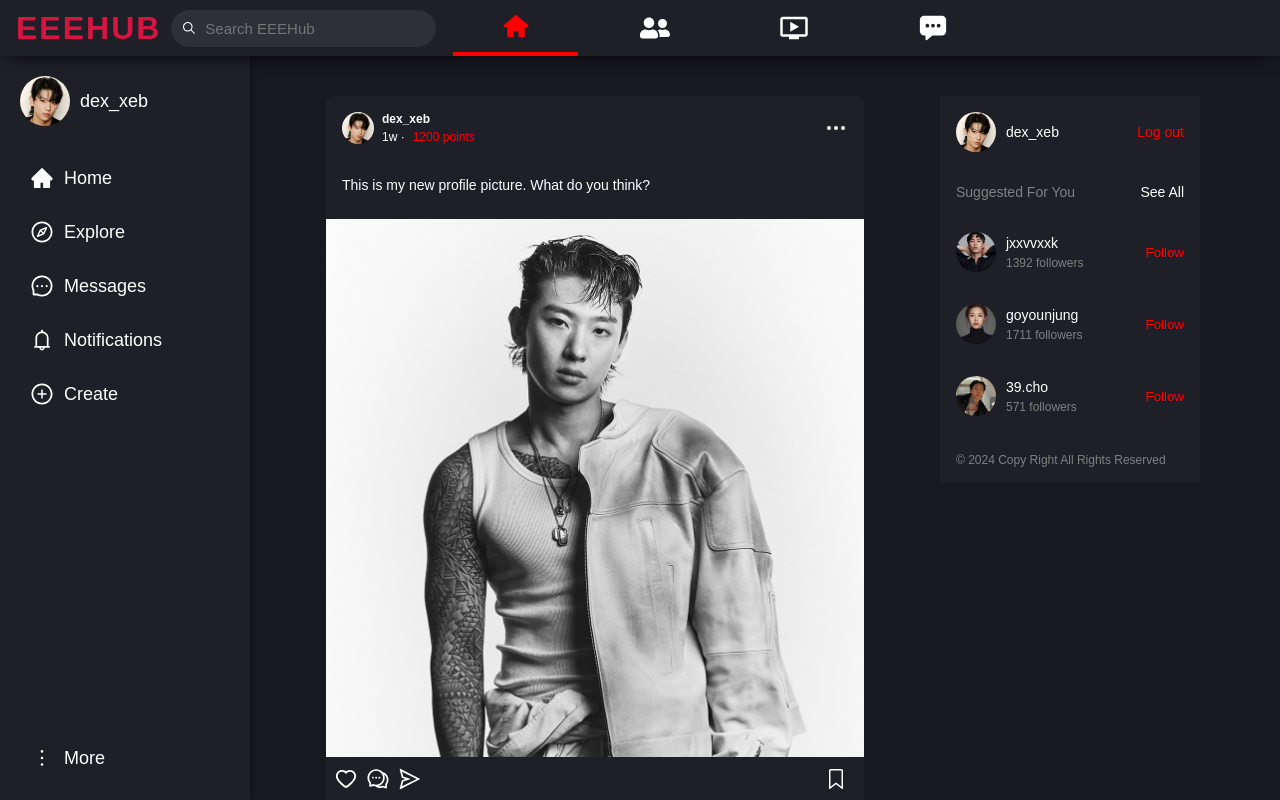
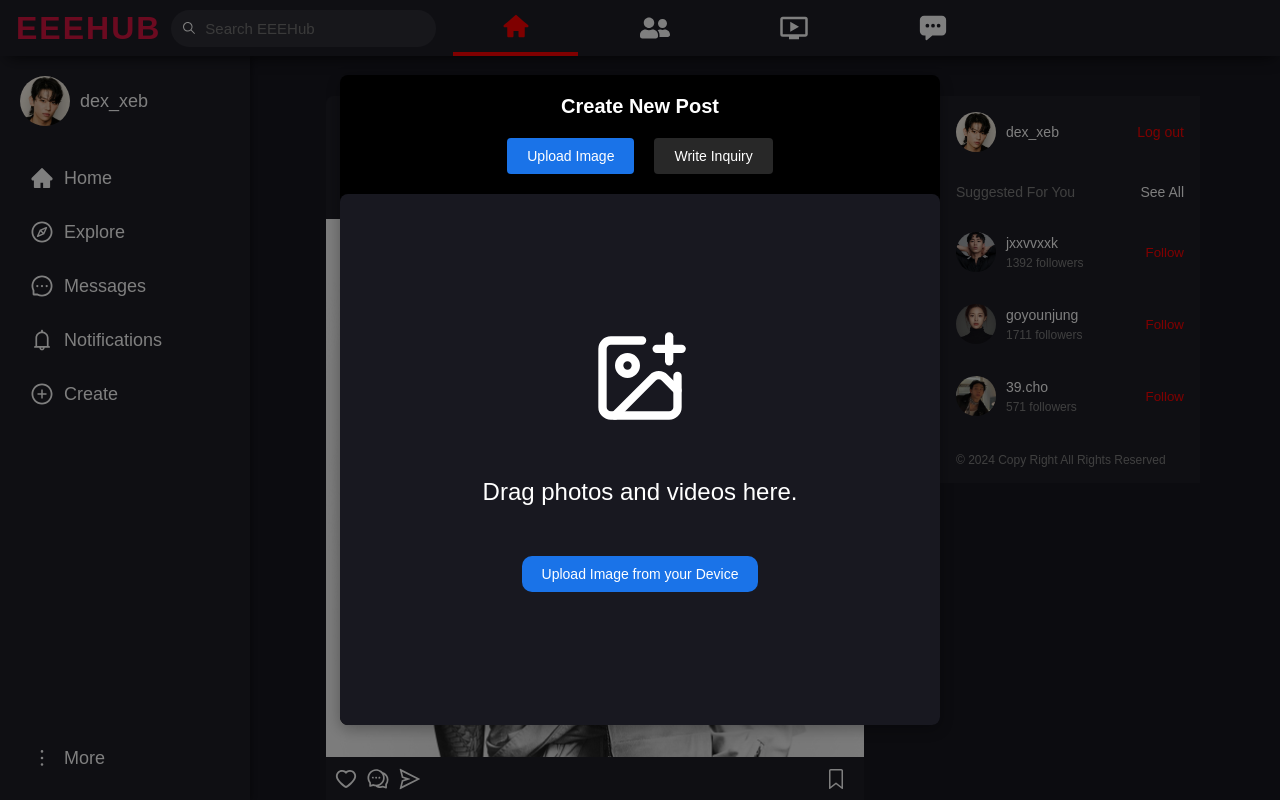
Before and after one commit to xeojune/NTU-EEEHUB, a React (Vite) app in the folder Frontend/: page / in a window 1280 px wide. Both pictures are taken after a click on the element "Create". Shown: the top 800 px of the page. Built offline with nearby package versions, Linux system fonts and the light colour scheme.

Commit message:
Create Post Component

```diff
--- a/Frontend/package.json
+++ b/Frontend/package.json
@@ -12,6 +12,7 @@
   "dependencies": {
     "react": "^18.3.1",
     "react-dom": "^18.3.1",
+    "react-easy-crop": "^5.2.0",
     "react-icons": "^5.4.0",
     "react-router": "^7.0.2",
     "styled-components": "^6.1.13"
--- /dev/null
+++ b/Frontend/src/components/ModalCard.tsx
@@ -0,0 +1,67 @@
+import React from 'react';
+import styled from 'styled-components';
+
+interface ModalCardProps {
+  width?: string;
+  height?: string;
+  radius?: string;
+  background?: string;
+  color?: string;
+  children?: React.ReactNode;
+  onClose?: () => void;
+}
+
+const ModalOverlay = styled.div`
+  position: fixed;
+  top: 0;
+  left: 0;
+  width: 100vw;
+  height: 100vh;
+  background-color: rgba(0, 0, 0, 0.5); /* Backdrop */
+  display: flex;
+  justify-content: center;
+  align-items: center;
+  z-index: 9999;
+`;
+
+const ModalContainer = styled.div<ModalCardProps>`
+  background-color: ${(props) => props.background || '#181820'};
+  width: ${(props) => props.width || '400px'};
+  height: ${(props) => props.height || 'auto'};
+  border-radius: ${(props) => props.radius || '8px'};
+  color: ${(props) => props.color || '#fff'};
+  padding-top: 20px;
+  box-shadow: 0 4px 15px rgba(0, 0, 0, 0.3);
+  display: flex;
+  flex-direction: column;
+  justify-content: center;
+  align-items: center;
+  position: relative;
+`;
+
+const ModalCard: React.FC<ModalCardProps> = ({
+  width,
+  height,
+  radius,
+  background,
+  children,
+  onClose,
+}) => {
+  return (
+    <ModalOverlay onClick={onClose}>
+      <ModalContainer
+        width={width}
+        height={height}
+        radius={radius}
+        background={background}
+        onClick={(e) => {
+          e.stopPropagation(); // Stops the click event from propagating to the overlay
+        }}
+      >
+        {children}
+      </ModalContainer>
+    </ModalOverlay>
+  );
+};
+
+export default ModalCard;
--- /dev/null
+++ b/Frontend/src/components/NewPost/NewPost.tsx
@@ -0,0 +1,104 @@
+import React, { useState } from 'react';
+import ModalCard from '../ModalCard';
+import {
+  NewPostContainer,
+  NewPostTitle,
+  NewPostOptionSelector,
+  NewPostOptionButton,
+  UploadContainer,
+  InquiryContainer,
+  StyledFileLabel,
+  StyledFileInput,
+  ImageIconContainer,
+  ImageWrapper,
+  DraggableImage
+} from '../../styles/NewPost/NewPostStyle';
+import Cropper from 'react-easy-crop';
+
+interface NewPostProps {
+  onClose: () => void; // Function to close the modal
+}
+
+const NewPost: React.FC<NewPostProps> = ({ onClose }) => {
+  const [activeOption, setActiveOption] = useState<'upload' | 'inquiry'>('upload');
+  const [uploadedImage, setUploadedImage] = useState<string | null>(null);
+  const [crop, setCrop] = useState({ x: 0, y: 0 });
+  const [zoom, setZoom] = useState(1);
+
+  // Handle file upload
+  const handleFileUpload = (e: React.ChangeEvent<HTMLInputElement>) => {
+    if (e.target.files && e.target.files[0]) {
+      const file = e.target.files[0];
+      setUploadedImage(URL.createObjectURL(file)); // Create a temporary URL for the image
+    }
+  };
+
+  // Hanlde image crop
+  const onCropComplete = (croppedArea: any, croppedAreaPixels: any) => {
+    console.log(croppedArea, croppedAreaPixels);
+  }
+
+  return (
+    <ModalCard width="600px" height="650px" radius="8px" onClose={onClose} background="black">
+      <NewPostTitle>Create New Post</NewPostTitle>
+
+      {/* Option Selector */}
+      <NewPostOptionSelector>
+        <NewPostOptionButton
+          isActive={activeOption === 'upload'}
+          onClick={() => setActiveOption('upload')}
+        >
+          Upload Image
+        </NewPostOptionButton>
+        <NewPostOptionButton
+          isActive={activeOption === 'inquiry'}
+          onClick={() => setActiveOption('inquiry')}
+        >
+          Write Inquiry
+        </NewPostOptionButton>
+      </NewPostOptionSelector>
+
+      {/* Content Based on Selection */}
+      <NewPostContainer>
+        {activeOption === 'upload' && (
+          <UploadContainer>
+            {uploadedImage ? (
+              <ImageWrapper>
+                {/* <DraggableImage src={uploadedImage} alt="Uploaded" /> */}
+                <Cropper
+                  image={uploadedImage}
+                  crop={crop}
+                  zoom={zoom}
+                  aspect={1 / 1}
+                  onCropChange={setCrop}
+                  onCropComplete={onCropComplete}
+                  cropSize={{ width: 550, height: 550 }}
+                  style={{ containerStyle: { width: '100%' } }}
+                  onZoomChange={setZoom}
+                />
+              </ImageWrapper>
+            ) : (
+              <>
+                <ImageIconContainer />
+                <p style={{ color: 'white', fontSize: '24px' }}>Drag photos and videos here.</p>
+                <StyledFileLabel>
+                  Upload Image from your Device
+                  <StyledFileInput type="file" accept="image/*" onChange={handleFileUpload} />
+                </StyledFileLabel>
+              </>
+            )}
+          </UploadContainer>
+        )}
+
+        {activeOption === 'inquiry' && (
+          <InquiryContainer>
+            <p style={{ color: 'white' }}>Write your inquiry post below:</p>
+            <textarea placeholder="Write your inquiry here..." rows={10} />
+          </InquiryContainer>
+        )}
+      </NewPostContainer>
+    </ModalCard>
+  );
+};
+
+export default NewPost;
--- a/Frontend/src/components/SideBar/SideBar.tsx
+++ b/Frontend/src/components/SideBar/SideBar.tsx
@@ -13,13 +13,19 @@ import {
 import { AiFillHome, AiOutlineCompass, AiOutlineMessage, AiOutlineBell, AiOutlinePlusCircle, AiOutlineMore } from 'react-icons/ai'
 import User1Profile from '../../assets/userImg/User1.png'
 import { Link, useNavigate } from 'react-router'
+import NewPost from '../NewPost/NewPost'
 
 const SideBar: React.FC = () => {
   const [showDropdown, setShowDropdown] = useState<boolean>(false); // Toggle dropdown
+  const [showCreate, setShowCreate] = useState<boolean>(false); // Toggle modal
   const navigate = useNavigate();
   const username = 'dex_xeb';
 
+  const openCreateModal = () => setShowCreate(true);
+  const closeCreateModal = () => setShowCreate(false);
+
   return (
+    <>
       <SideBarContainer>
         {/* User Information */}
         <UserInfo onClick={() => navigate(`/${username}`)}>
@@ -40,7 +46,7 @@ const SideBar: React.FC = () => {
         <SideBarItem>
           <AiOutlineBell size={24} /> Notifications
         </SideBarItem>
-      <SideBarItem>
+        <SideBarItem onClick={openCreateModal}>
           <AiOutlinePlusCircle size={24} /> Create
         </SideBarItem>
 
@@ -59,7 +65,9 @@ const SideBar: React.FC = () => {
           )}
         </div>
       </SideBarContainer>
-  )
-}
+      {showCreate && <NewPost onClose={closeCreateModal}/>}
+    </>
+  );
+};
 
 export default SideBar
--- /dev/null
+++ b/Frontend/src/styles/NewPost/NewPostStyle.ts
@@ -0,0 +1,130 @@
+import styled from "styled-components";
+import { LuImagePlus } from "react-icons/lu";
+
+export const NewPostContainer = styled.div`
+  width: 100%;
+  height: 600px;
+  display: flex;
+  justify-content: center;
+  align-items: center;
+  background-color: #181820;
+  border-radius: 8px;
+  position: relative;
+`;
+
+export const NewPostTitle = styled.p`
+  font-size: 20px;
+  font-weight: 600;
+  margin-bottom: 20px;
+  color: white;
+  text-align: center;
+`;
+
+export const NewPostOptionSelector = styled.div`
+  display: flex;
+  justify-content: center;
+  gap: 20px;
+  margin-bottom: 20px;
+`;
+
+export const NewPostOptionButton = styled.button<{ isActive: boolean }>`
+  background-color: ${(props) => (props.isActive ? '#1a73e8' : '#282828')};
+  color: white;
+  border: none;
+  padding: 10px 20px;
+  border-radius: 4px;
+  cursor: pointer;
+  font-size: 14px;
+  font-weight: 500;
+
+  &:hover {
+    background-color: ${(props) => (props.isActive ? '#1665c1' : '#383838')};
+  }
+`;
+
+export const PostContentContainer = styled.div`
+  display: flex;
+  flex-direction: column;
+  align-items: center;
+  width: 100%;
+  padding: 20px;
+  background-color: #181820;
+  border-radius: 8px;
+`;
+
+export const UploadContainer = styled.div`
+  display: flex;
+  flex-direction: column;
+  align-items: center;
+  justify-content: center;
+  gap: 50px;
+  width: 100%;
+  height: 100%;
+`;
+
+export const ImageIconContainer = styled(LuImagePlus)`
+    width: 100px;
+    height: 100px;
+`
+export const StyledFileLabel = styled.label`
+  background-color: #1a73e8;
+  color: white;
+  padding: 10px 20px;
+  border-radius: 10px;
+  cursor: pointer;
+  font-size: 14px;
+  font-weight: 500;
+  text-align: center;
+
+  &:hover {
+    background-color: #1665c1;
+  }
+`;
+
+export const StyledFileInput = styled.input`
+  display: none; /* Hide the actual file input */
+`;
+
+export const ImageWrapper = styled.div`
+  width: 100%;
+  height: 100%;
+  position: relative;
+  overflow: hidden;
+`;
+
+export const DraggableImage = styled.img`
+  width: 100%;
+  height: auto;
+  position: absolute;
+  top: 0;
+  left: 0;
+  cursor: grab;
+
+  &:active {
+    cursor: grabbing;
+  }
+`;
+
+
+
+export const InquiryContainer = styled.div`
+  display: flex;
+  flex-direction: column;
+  align-items: center;
+  width: 100%;
+
+  textarea {
+    width: 90%;
+    padding: 10px;
+    background-color: #282828;
+    border: none;
+    border-radius: 4px;
+    color: white;
+    font-size: 14px;
+    outline: none;
+  }
+
+  textarea::placeholder {
+    color: #b3b3b3;
+  }
+`;
```
Also changed, not shown: Frontend/src/assets/image-icon.png (added), 1 other file (tests, documents, lock files or other folders). Lines whose indentation alone changed are shown as unchanged.
